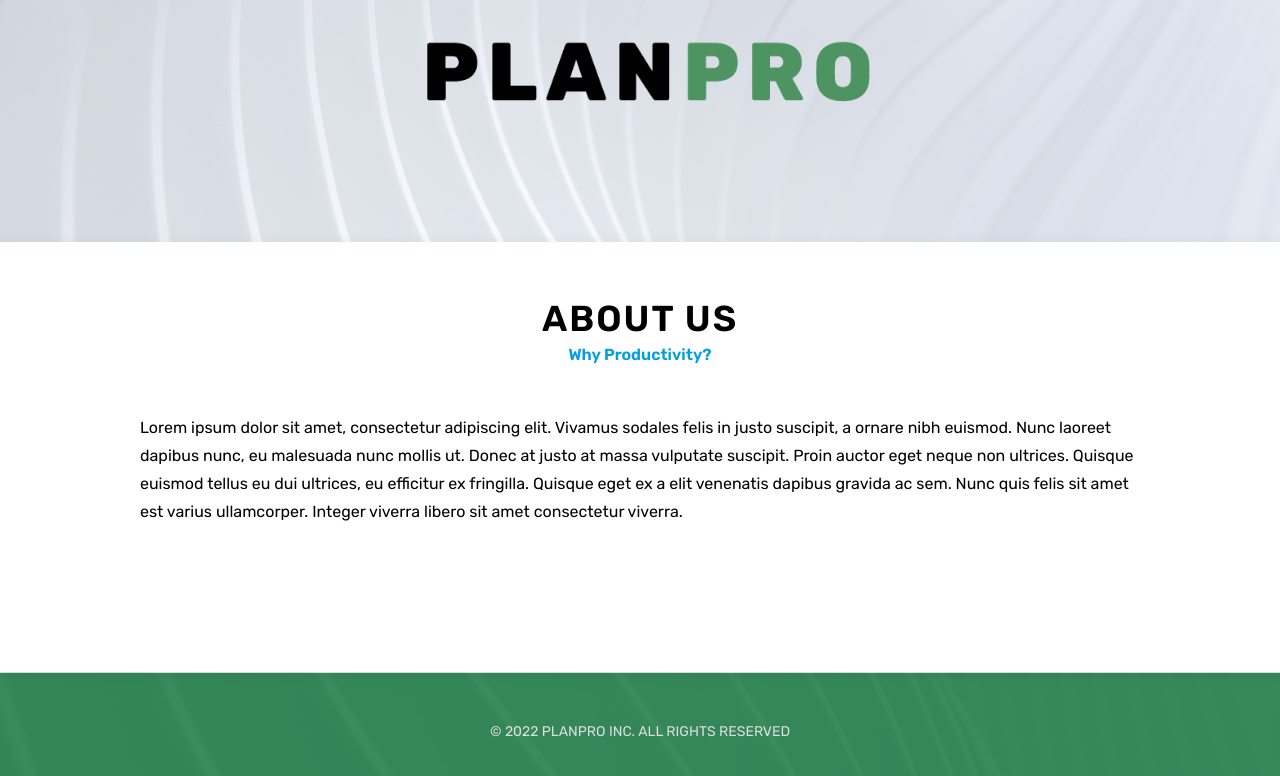
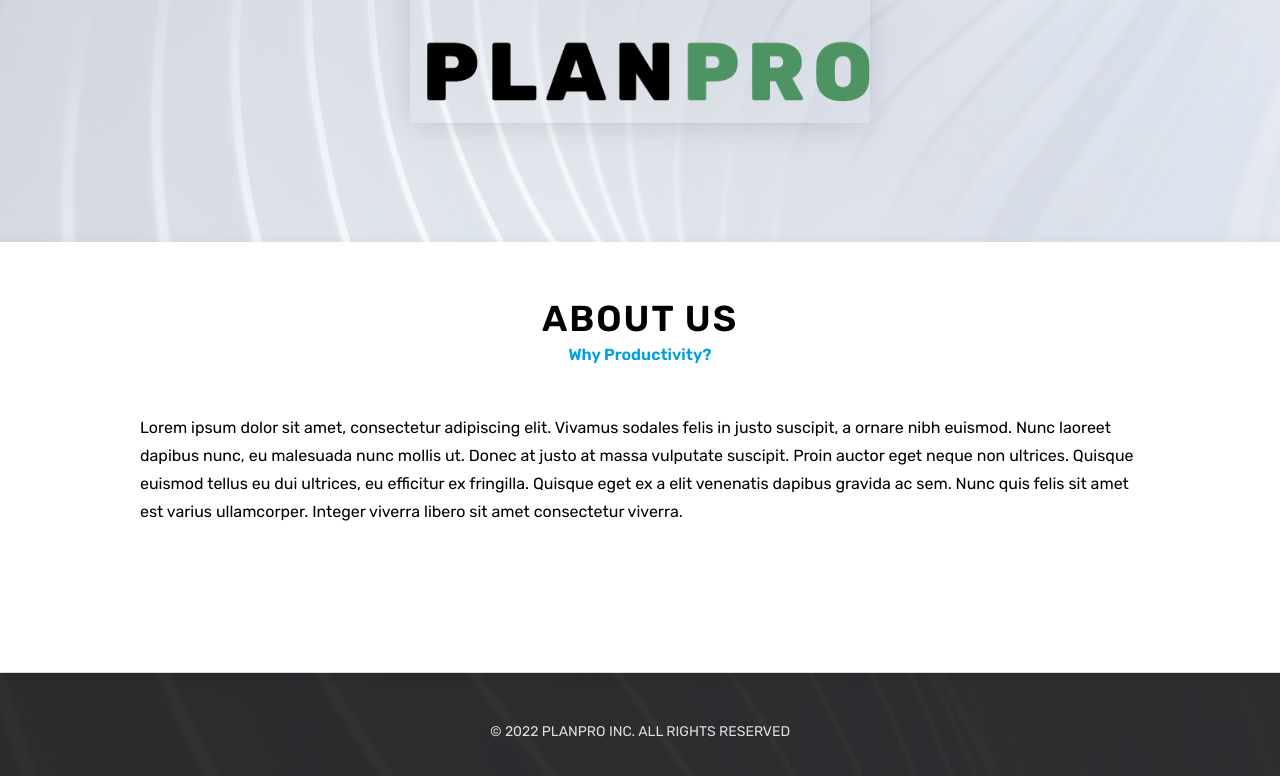
Before and after one commit to aafrieso/PlanPro-front-end, a React (Create React App) app: page / in a window 1280 px wide. Shown: the part 486-1262 px from the top of the page. Built offline with nearby package versions, Linux system fonts and the light colour scheme; no server answers.

Commit message:
update background image

```diff
--- a/src/index.css
+++ b/src/index.css
@@ -5,6 +5,8 @@ body {
   -moz-osx-font-smoothing: grayscale;
   background-image: url('./assets/branding/background.jpg');
   background-size: cover;
+  /* background-blend-mode: color-dodge;
+  background-color: rgb(255, 255, 255); */
 }
 
 code {
--- a/src/pages/Landing/Landing.module.css
+++ b/src/pages/Landing/Landing.module.css
@@ -23,6 +23,8 @@
   width: 25%;
   min-width: 460px;
   margin-top: 100px;
+  -moz-box-shadow: -1px 5px 30px -5px rgba(0,0,0,0.15);
+  -webkit-box-shadow: -1px 5px 30px -5px rgba(0,0,0,0.15);
 }
 
 .splash {
@@ -102,7 +104,7 @@
   padding: 50px 0px;
   display: flex;
   background: white;
-  background: #0c7136;
+  background: #000000;
   justify-content: center;
   color:  rgb(220, 220, 220);
   border-top: 1px solid rgb(220, 220, 220);
```
